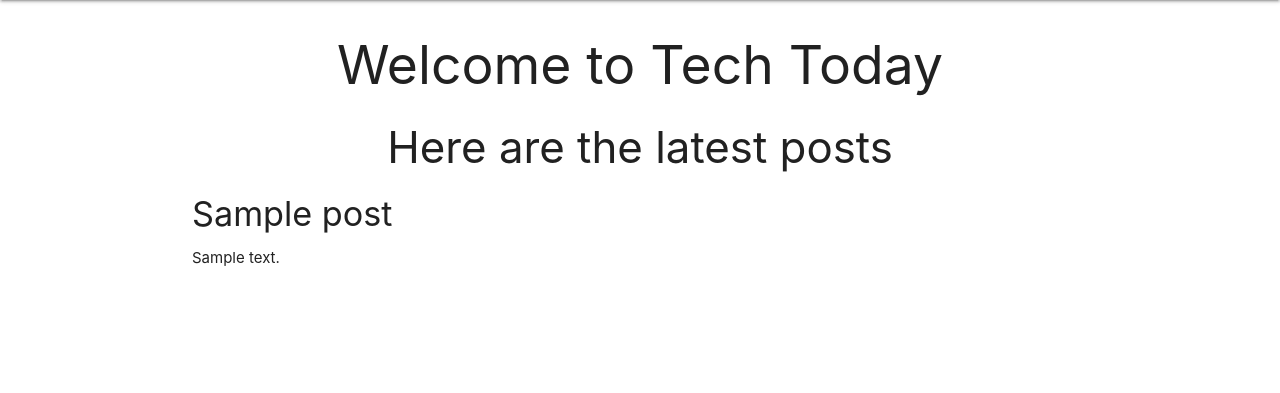
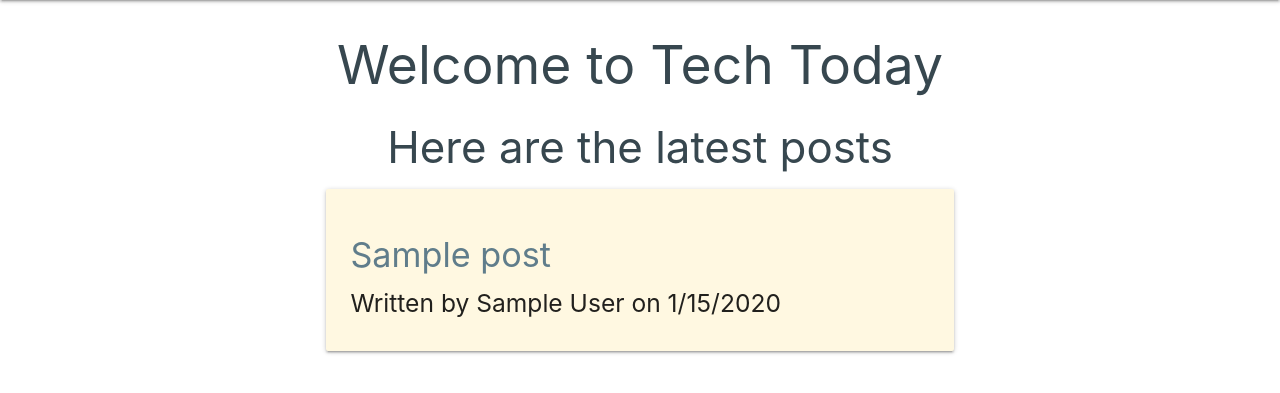
Before and after one commit to sharkby7e/techToday, a Node server app: page / in a window 1280 px wide. Shown: the part 64-457 px from the top of the page. Run offline with Node 20, Linux system fonts and the light colour scheme; tables that the repository leaves empty hold one stand-in row (values such as "Sample post"); some libraries are stand-ins or nearby versions.

Commit message:
post page posts title and body of post

```diff
--- a/controllers/api/commentRoutes.js
+++ b/controllers/api/commentRoutes.js
@@ -0,0 +1,3 @@
+const router = require("express").Router();
+const { Comment } = require("../../models");
+const auth = require("../../utils/auth");
--- a/controllers/homeRoutes.js
+++ b/controllers/homeRoutes.js
@@ -1,6 +1,6 @@
 const router = require("express").Router();
 const auth = require("../utils/auth");
-const { Post, User } = require("../models");
+const { Post, User, Comment } = require("../models");
 
 router.get("/", async (req, res) => {
   try {
@@ -20,6 +20,30 @@ router.get("/", async (req, res) => {
   }
 });
 
+router.get("/posts/:id", async (req, res) => {
+  try {
+    const postData = await Post.findByPk(req.params.id, {
+      include: [
+        {
+          model: User,
+          attributes: ["name"],
+        },
+        {
+          model: Comment,
+          include: [{ model: User, attributes: ["name"] }],
+        },
+      ],
+    });
+    const post = postData.get({ plain: true });
+    res.render("postPage", {
+      ...post,
+      logged_in: req.session.logged_in,
+    });
+  } catch (err) {
+    res.status(500).json(err);
+  }
+});
+
 router.get("/login", async (req, res) => {
   res.render("loginPage");
 });
--- a/server.js
+++ b/server.js
@@ -3,7 +3,7 @@ const express = require("express");
 const session = require("express-session");
 const exphbs = require("express-handlebars");
 const routes = require("./controllers");
-// const helpers = require("./utils/helpers");
+const helpers = require("./utils/helpers");
 
 const sequelize = require("./config/connection");
 const SequelizeStore = require("connect-session-sequelize")(session.Store);
@@ -11,8 +11,8 @@ const PORT = process.env.PORT || 3001;
 
 const app = express();
 
-// const hbs = exphbs.create({helpers});
-const hbs = exphbs.create();
+const hbs = exphbs.create({ helpers });
+// const hbs = exphbs.create();
 // const hbs = exphbs.create({
 //   // helpers: helpers,
 //   extname: ".hbs",
--- /dev/null
+++ b/utils/helpers.js
@@ -0,0 +1,6 @@
+module.exports = {
+  format_date: (date) => {
+    // Format date as MM/DD/YYYY
+    return date.toLocaleDateString();
+  },
+};
--- a/views/homepage.handlebars
+++ b/views/homepage.handlebars
@@ -1,8 +1,8 @@
 <!-- <!DOCTYPE html>  -->
-<h2 class="center-align">Welcome to Tech Today</h2>
-<h3 class="center-align">Here are the latest posts</h3>
+<h2 class="blue-grey-text text-darken-3 center-align">Welcome to Tech Today</h2>
+<h3 class="blue-grey-text text-darken-3 center-align">Here are the latest posts</h3>
 <div class = "container">
   {{#each posts}}
-  {{> postView}}
+  {{> postPreviewLink}}
   {{/each}}
 </div>
--- /dev/null
+++ b/views/partials/postPreviewLink.handlebars
@@ -0,0 +1,8 @@
+<!-- <!DOCTYPE html>  -->
+<div class="container">
+  <div class="card-panel amber lighten-5 hoverable">
+    <a class="blue-grey-text" href="/posts/{{id}}">
+      <h4>{{title}}</h4></a>
+    <h5>Written by {{user.name}} on {{format_date date_created}}</h5>
+  </div>
+</div>
--- a/views/partials/postView.handlebars
+++ /dev/null
@@ -1,3 +0,0 @@
-<!-- <!DOCTYPE html>  -->
-<h4>{{title}}</h4>
-<p>{{body}}</p>
--- /dev/null
+++ b/views/postPage.handlebars
@@ -0,0 +1,4 @@
+<!-- <!DOCTYPE html> -->
+<h4>{{this.title}}</h4>
+
+<p>{{this.body}}</p>
```
